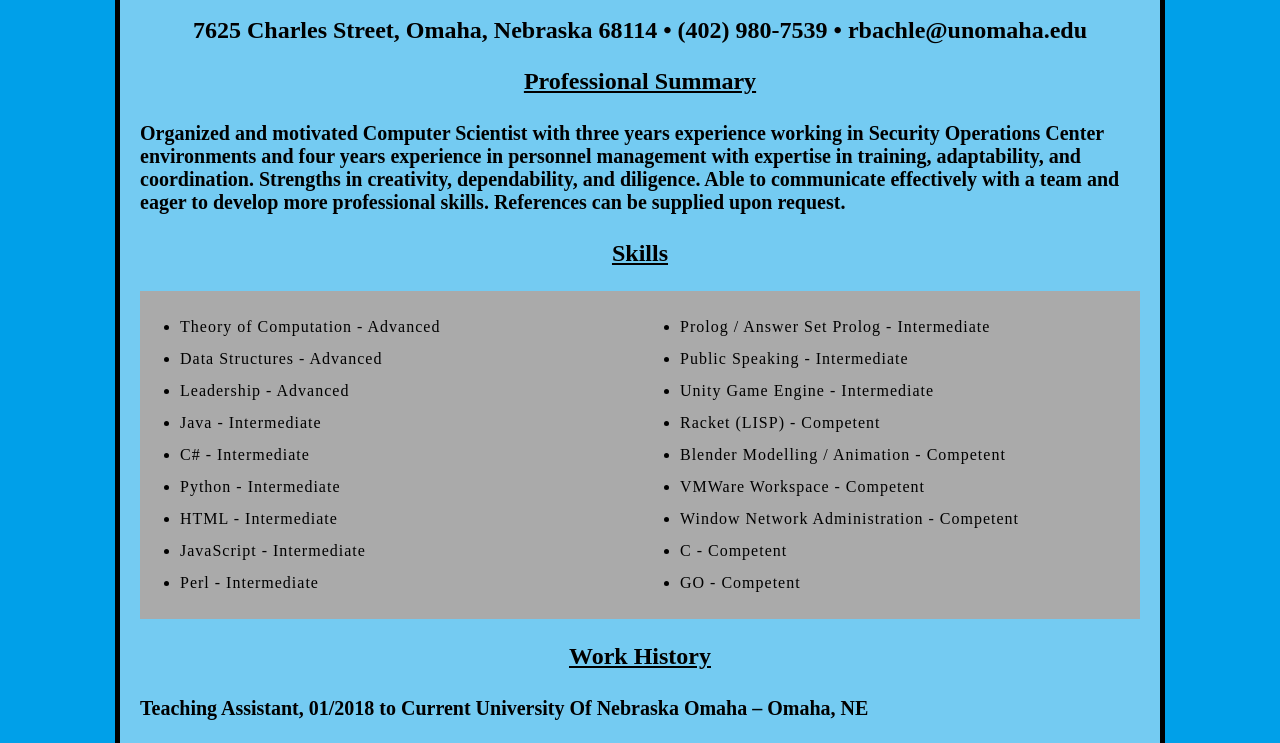
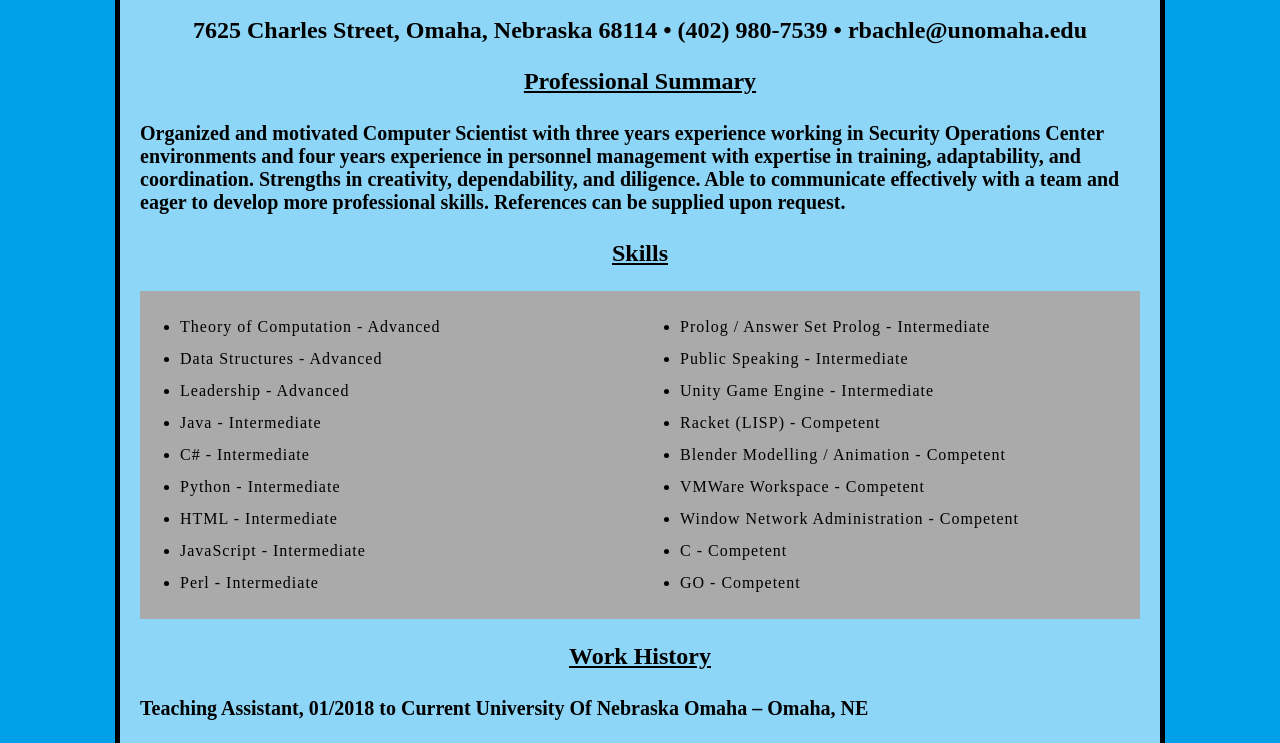
Before and after one commit to bachlerandal/bachle.github.io, a plain HTML site: page index.html in a window 1280 px wide. Shown: the part 106-849 px from the top of the page. Drawn offline with Linux system fonts and the light colour scheme.

Commit message:
Update style.css

```diff
--- a/styles/style.css
+++ b/styles/style.css
@@ -28,7 +28,7 @@ html {
 body {
   width: 1000px;
   margin: 0 auto;
-  background-color: #74cbf2;
+  background-color: #8dd6f7;
   padding: 0 20px 20px 20px;
   border: 5px solid black;
 }
```
